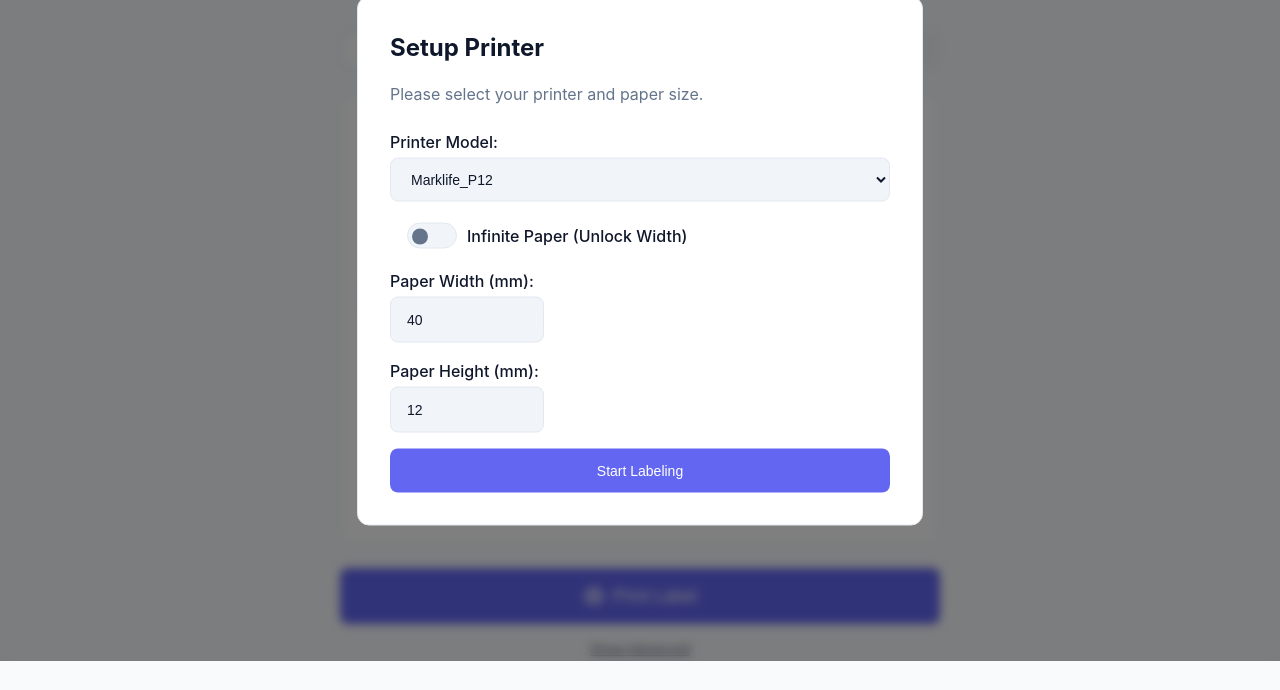
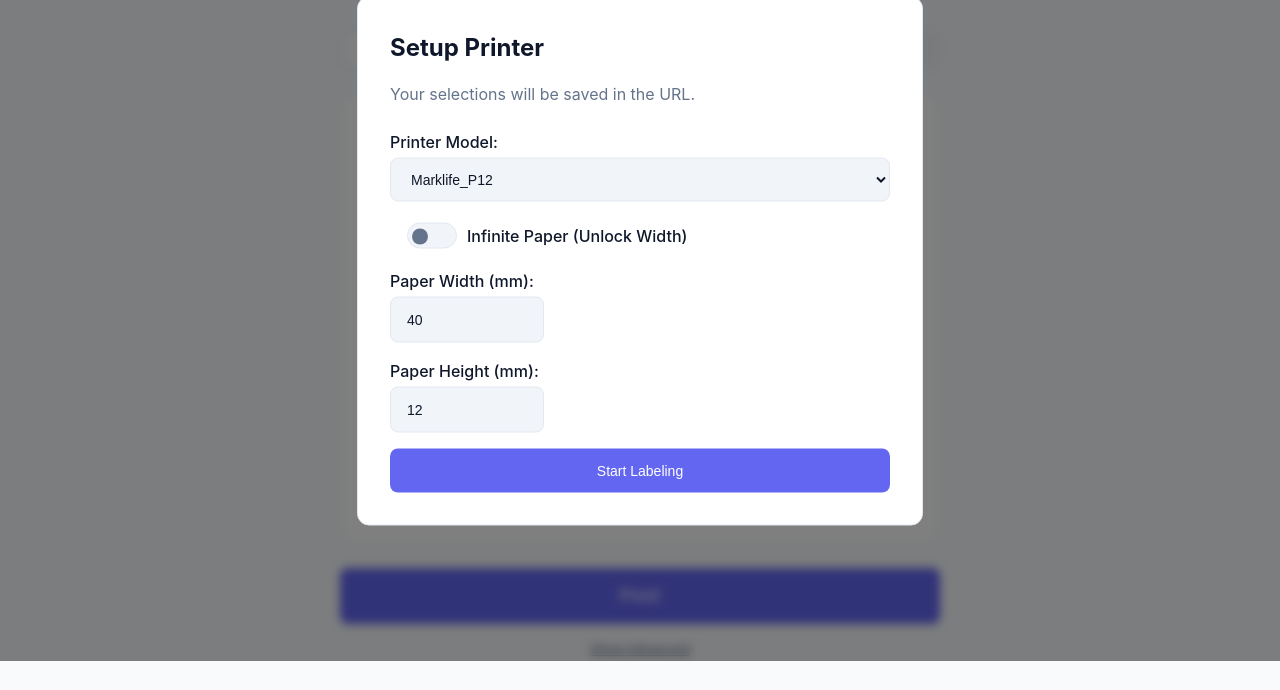
Before and after one commit to josb25/BleWebler, a plain HTML site: page index.html in a window 1280 px wide. Shown: the part 139-829 px from the top of the page. Drawn offline with Linux system fonts and the light colour scheme.

Commit message:
changed print button text

```diff
--- a/index.html
+++ b/index.html
@@ -181,11 +181,7 @@
       </div>
 
       <button id="printButton" class="btn btn-block" style="height: 3.5rem; font-size: 1.1rem;">
-        <svg class="icon" viewBox="0 0 24 24">
-          <path
-            d="M19 8h-1V3H6v5H5c-1.66 0-3 1.34-3 3v6h4v4h12v-4h4v-6c0-1.66-1.34-3-3-3zM8 5h8v3H8V5zm8 12v2H8v-4h8v2zm2-2v-2H6v2H4v-4c0-.55.45-1 1-1h14c.55 0 1 .45 1 1v4h-2z" />
-        </svg>
-        Print Label
+        Print!
       </button>
 
       <button class="advanced-toggle" onclick="toggleAdvanced()">Show Advanced</button>
@@ -199,9 +195,8 @@
     <div id="startupModal" class="modal">
       <div class="modal-content">
         <h2>Setup Printer</h2>
-        <p>Please select your printer and paper size.</p>
-
         <div class="form-group">
+          <p>Your selections will be saved in the URL.</p>
           <label for="printerSelect">Printer Model:</label>
           <select id="printerSelect"></select>
         </div>
```
